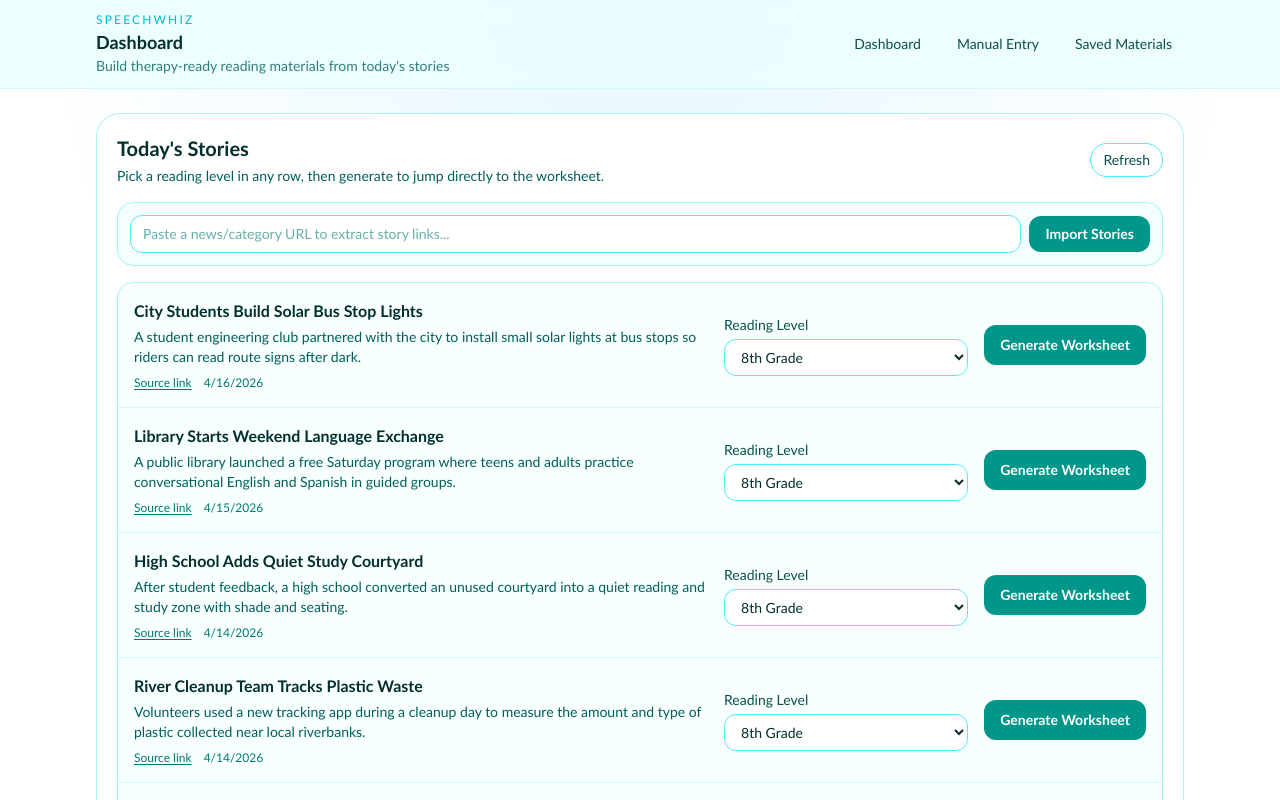
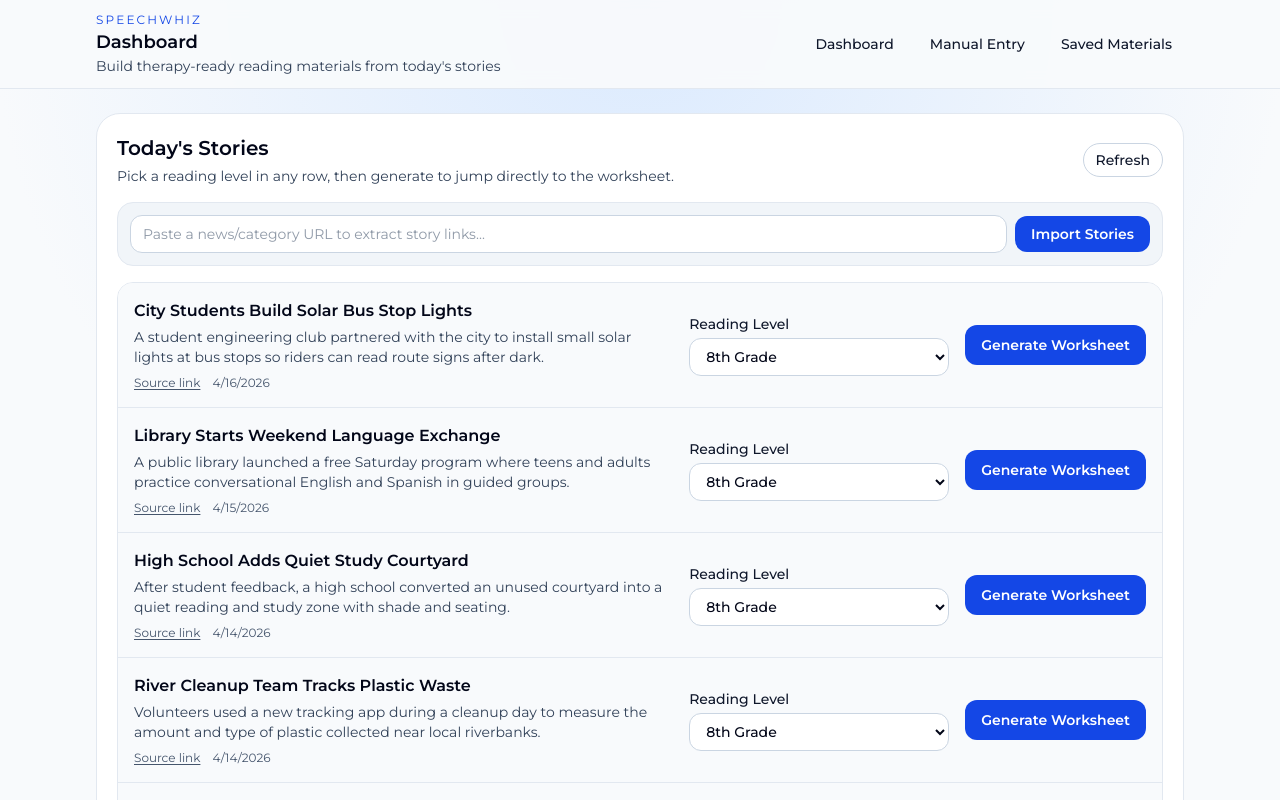
Before and after one commit to fencehopping/quizwhiz, a Next.js app: page / in a window 1280 px wide. Shown: the top 800 px of the page. Built offline with nearby package versions, Linux system fonts and the light colour scheme.

Commit message:
Modernize palette and improve WCAG 2.2 contrast/focus

```diff
--- a/app/globals.css
+++ b/app/globals.css
@@ -1,10 +1,10 @@
+@import url("https://fonts.googleapis.com/css2?family=Montserrat:wght@400;500;600;700;800&display=swap");
 @import "tailwindcss";
-@import url("https://fonts.googleapis.com/css2?family=Montserrat:wght@400;500;600;700;800&display=swap");
 
 :root {
-  --background: #f2fbff;
-  --foreground: #083344;
-  --muted: #e0f7fa;
+  --background: #f8fafc;
+  --foreground: #0f172a;
+  --muted: #e2e8f0;
 }
 
 @theme inline {
@@ -16,6 +16,11 @@
 
 * {
   box-sizing: border-box;
+}
+
+:focus-visible {
+  outline: 3px solid #2563eb;
+  outline-offset: 2px;
 }
 
 body {
--- a/app/library/page.tsx
+++ b/app/library/page.tsx
@@ -6,7 +6,7 @@ export default async function LibraryPage() {
   const worksheets = await listWorksheetsFromDb();
 
   return (
-    <div className="min-h-screen bg-[radial-gradient(circle_at_top,#e6f7ff,white_35%)]">
+    <div className="min-h-screen bg-[radial-gradient(circle_at_top,#dbeafe,#f8fafc_38%)]">
       <TopNav title="Saved Materials" subtitle="Re-open and manage prior worksheets" />
       <LibraryClient initialItems={worksheets} />
     </div>
--- a/app/manual-entry/page.tsx
+++ b/app/manual-entry/page.tsx
@@ -3,7 +3,7 @@ import { TopNav } from "@/components/TopNav";
 
 export default function ManualEntryPage() {
   return (
-    <div className="min-h-screen bg-[radial-gradient(circle_at_top,#e6f7ff,white_35%)]">
+    <div className="min-h-screen bg-[radial-gradient(circle_at_top,#dbeafe,#f8fafc_38%)]">
       <TopNav
         title="Manual Entry"
         subtitle="Paste your own source summary when needed"
--- a/app/page.tsx
+++ b/app/page.tsx
@@ -7,7 +7,7 @@ export default async function HomePage() {
   const stories = await listSourceStories();
 
   return (
-    <div className="min-h-screen bg-[radial-gradient(circle_at_top,#e6f7ff,white_35%)]">
+    <div className="min-h-screen bg-[radial-gradient(circle_at_top,#dbeafe,#f8fafc_38%)]">
       <TopNav title="Dashboard" subtitle="Build therapy-ready reading materials from today&apos;s stories" />
       <DashboardClient initialStories={stories} />
     </div>
--- a/app/worksheets/[id]/page.tsx
+++ b/app/worksheets/[id]/page.tsx
@@ -25,7 +25,7 @@ export default async function WorksheetPage({
   };
 
   return (
-    <div className="min-h-screen bg-[radial-gradient(circle_at_top,#e6f7ff,white_35%)]">
+    <div className="min-h-screen bg-[radial-gradient(circle_at_top,#dbeafe,#f8fafc_38%)]">
       <TopNav title="Worksheet" subtitle="Saved material" />
       <main className="mx-auto w-full max-w-4xl px-4 py-6 sm:px-6 lg:px-8">
         <SavedWorksheetActions worksheetId={worksheet.id} worksheet={parsedWorksheet} />
--- a/components/DashboardClient.tsx
+++ b/components/DashboardClient.tsx
@@ -176,11 +176,11 @@ export function DashboardClient({ initialStories }: DashboardClientProps) {
 
   return (
     <main className="mx-auto w-full max-w-6xl px-4 py-6 sm:px-6 lg:px-8">
-      <section className="rounded-3xl border border-cyan-200 bg-white p-5">
+      <section className="rounded-3xl border border-slate-200 bg-white p-5">
         <div className="flex items-center justify-between gap-4">
           <div>
-            <h2 className="text-xl font-semibold text-teal-950">Today&apos;s Stories</h2>
-            <p className="mt-1 text-sm text-teal-800">
+            <h2 className="text-xl font-semibold text-slate-950">Today&apos;s Stories</h2>
+            <p className="mt-1 text-sm text-slate-700">
               Pick a reading level in any row, then generate to jump directly to the worksheet.
             </p>
           </div>
@@ -188,44 +188,44 @@ export function DashboardClient({ initialStories }: DashboardClientProps) {
             type="button"
             onClick={refreshStories}
             disabled={refreshing}
-            className="rounded-full border border-cyan-300 px-3 py-1.5 text-sm font-medium text-teal-900 hover:bg-cyan-100 disabled:cursor-not-allowed disabled:opacity-60"
+            className="rounded-full border border-slate-300 px-3 py-1.5 text-sm font-medium text-slate-900 hover:bg-blue-50 disabled:cursor-not-allowed disabled:opacity-60"
           >
             {refreshing ? "Refreshing..." : "Refresh"}
           </button>
         </div>
 
-        <div className="mt-4 flex flex-col gap-2 rounded-2xl border border-cyan-200 bg-cyan-50/60 p-3 sm:flex-row sm:items-center">
+        <div className="mt-4 flex flex-col gap-2 rounded-2xl border border-slate-200 bg-slate-100 p-3 sm:flex-row sm:items-center">
           <input
             type="url"
             value={sourceUrlInput}
             onChange={(event) => setSourceUrlInput(event.target.value)}
             placeholder="Paste a news/category URL to extract story links..."
-            className="w-full rounded-xl border border-cyan-300 bg-white px-3 py-2 text-sm text-teal-950 placeholder:text-teal-700/60"
+            className="w-full rounded-xl border border-slate-300 bg-white px-3 py-2 text-sm text-slate-950 placeholder:text-slate-600/60"
           />
           <button
             type="button"
             onClick={importStoriesFromUrl}
             disabled={urlImporting}
-            className="whitespace-nowrap rounded-xl bg-teal-600 px-4 py-2 text-sm font-semibold text-white transition hover:bg-teal-700 disabled:cursor-not-allowed disabled:bg-cyan-300"
+            className="whitespace-nowrap rounded-xl bg-blue-700 px-4 py-2 text-sm font-semibold text-white transition hover:bg-blue-800 disabled:cursor-not-allowed disabled:bg-slate-300"
           >
             {urlImporting ? "Importing..." : "Import Stories"}
           </button>
         </div>
 
-        {error ? <p className="mt-3 text-sm text-red-700">{error}</p> : null}
-        {notice ? <p className="mt-3 text-sm text-teal-700">{notice}</p> : null}
+        {error ? <p className="mt-3 text-sm text-red-900">{error}</p> : null}
+        {notice ? <p className="mt-3 text-sm text-slate-600">{notice}</p> : null}
 
-        <div className="mt-4 divide-y divide-cyan-100 overflow-hidden rounded-2xl border border-cyan-200">
+        <div className="mt-4 divide-y divide-slate-200 overflow-hidden rounded-2xl border border-slate-200">
           {stories.map((story) => {
             const isLoading = loadingStoryId === story.id;
             const currentLevel = readingLevelsByStory[story.id] ?? READING_LEVELS.EIGHTH_GRADE;
 
             return (
-              <div key={story.id} className="grid gap-4 bg-cyan-50/40 p-4 lg:grid-cols-[1fr_auto_auto] lg:items-center">
+              <div key={story.id} className="grid gap-4 bg-slate-50 p-4 lg:grid-cols-[1fr_auto_auto] lg:items-center">
                 <div>
-                  <h3 className="text-base font-semibold text-teal-950">{story.sourceTitle}</h3>
-                  <p className="mt-1 text-sm text-teal-800">{story.sourceSummary}</p>
-                  <div className="mt-2 flex flex-wrap gap-3 text-xs text-teal-700">
+                  <h3 className="text-base font-semibold text-slate-950">{story.sourceTitle}</h3>
+                  <p className="mt-1 text-sm text-slate-700">{story.sourceSummary}</p>
+                  <div className="mt-2 flex flex-wrap gap-3 text-xs text-slate-600">
                     <a
                       href={story.sourceUrl}
                       target="_blank"
@@ -238,7 +238,7 @@ export function DashboardClient({ initialStories }: DashboardClientProps) {
                   </div>
                 </div>
 
-                <label className="text-sm font-medium text-teal-900">
+                <label className="text-sm font-medium text-slate-900">
                   Reading Level
                   <select
                     value={currentLevel}
@@ -248,7 +248,7 @@ export function DashboardClient({ initialStories }: DashboardClientProps) {
                         [story.id]: event.target.value as ReadingLevel,
                       }))
                     }
-                    className="mt-1 w-full min-w-40 rounded-xl border border-cyan-300 bg-white px-3 py-2 text-teal-950"
+                    className="mt-1 w-full min-w-40 rounded-xl border border-slate-300 bg-white px-3 py-2 text-slate-950"
                   >
                     {readingLevelOptions.map((option) => (
                       <option key={option.value} value={option.value}>
@@ -262,7 +262,7 @@ export function DashboardClient({ initialStories }: DashboardClientProps) {
                   type="button"
                   onClick={() => generateAndOpenWorksheet(story.id)}
                   disabled={isLoading || loadingStoryId !== null}
-                  className="h-fit rounded-xl bg-teal-600 px-4 py-2.5 text-sm font-semibold text-white transition hover:bg-teal-700 disabled:cursor-not-allowed disabled:bg-cyan-300"
+                  className="h-fit rounded-xl bg-blue-700 px-4 py-2.5 text-sm font-semibold text-white transition hover:bg-blue-800 disabled:cursor-not-allowed disabled:bg-slate-300"
                 >
                   {isLoading ? "Generating..." : "Generate Worksheet"}
                 </button>
@@ -271,7 +271,7 @@ export function DashboardClient({ initialStories }: DashboardClientProps) {
           })}
 
           {stories.length === 0 ? (
-            <div className="p-6 text-center text-teal-800">No stories available yet.</div>
+            <div className="p-6 text-center text-slate-700">No stories available yet.</div>
           ) : null}
         </div>
       </section>
--- a/components/SavedWorksheetActions.tsx
+++ b/components/SavedWorksheetActions.tsx
@@ -40,21 +40,21 @@ export function SavedWorksheetActions({ worksheetId, worksheet }: SavedWorksheet
       <button
         type="button"
         onClick={() => navigator.clipboard.writeText(asText(worksheet))}
-        className="rounded-full border border-cyan-300 px-3 py-1.5 text-sm font-medium text-teal-900 hover:bg-cyan-100"
+        className="rounded-full border border-slate-300 px-3 py-1.5 text-sm font-medium text-slate-900 hover:bg-blue-50"
       >
         Copy Output
       </button>
       <button
         type="button"
         onClick={() => window.print()}
-        className="rounded-full border border-cyan-300 px-3 py-1.5 text-sm font-medium text-teal-900 hover:bg-cyan-100"
+        className="rounded-full border border-slate-300 px-3 py-1.5 text-sm font-medium text-slate-900 hover:bg-blue-50"
       >
         Print Quiz as PDF
       </button>
       <button
         type="button"
         onClick={deleteItem}
-        className="rounded-full border border-red-200 px-3 py-1.5 text-sm font-medium text-red-700 hover:bg-red-50"
+        className="rounded-full border border-red-300 px-3 py-1.5 text-sm font-medium text-red-900 hover:bg-red-50"
       >
         Delete
       </button>
--- a/components/TopNav.tsx
+++ b/components/TopNav.tsx
@@ -15,19 +15,19 @@ const links = [
 
 export function TopNav({ title, subtitle, actions }: TopNavProps) {
   return (
-    <header className="sticky top-0 z-10 border-b border-cyan-100 bg-cyan-50/90 backdrop-blur print:hidden">
+    <header className="sticky top-0 z-10 border-b border-slate-200 bg-slate-50/95 backdrop-blur print:hidden">
       <div className="mx-auto flex w-full max-w-6xl items-center justify-between px-4 py-3 sm:px-6 lg:px-8">
         <div>
-          <p className="text-xs uppercase tracking-[0.18em] text-cyan-500">SpeechWhiz</p>
-          {title ? <h1 className="text-lg font-semibold text-teal-950">{title}</h1> : null}
-          {subtitle ? <p className="text-sm text-teal-800/80">{subtitle}</p> : null}
+          <p className="text-xs uppercase tracking-[0.18em] text-blue-700">SpeechWhiz</p>
+          {title ? <h1 className="text-lg font-semibold text-slate-950">{title}</h1> : null}
+          {subtitle ? <p className="text-sm text-slate-700">{subtitle}</p> : null}
         </div>
         <nav className="flex items-center gap-2 sm:gap-3">
           {links.map((link) => (
             <Link
               key={link.href}
               href={link.href}
-              className="rounded-full px-3 py-1.5 text-sm font-medium text-teal-900 transition hover:bg-cyan-100"
+              className="rounded-full px-3 py-1.5 text-sm font-medium text-slate-900 transition hover:bg-blue-50"
             >
               {link.label}
             </Link>
```
Also changed, not shown: components/LibraryClient.tsx (+13 -13 lines), components/ManualEntryClient.tsx (+14 -14 lines), components/SourceStoryCard.tsx (+7 -7 lines), components/WorksheetView.tsx (+23 -23 lines).
